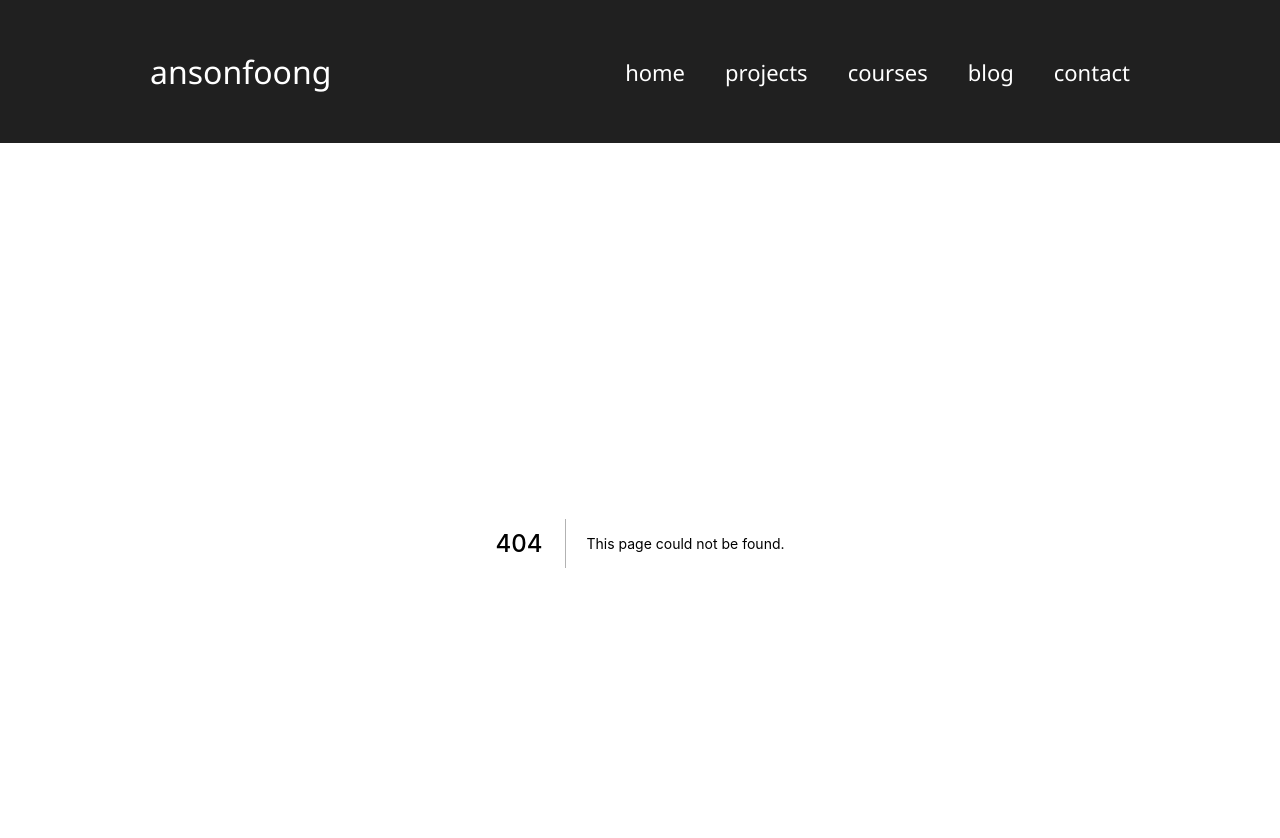
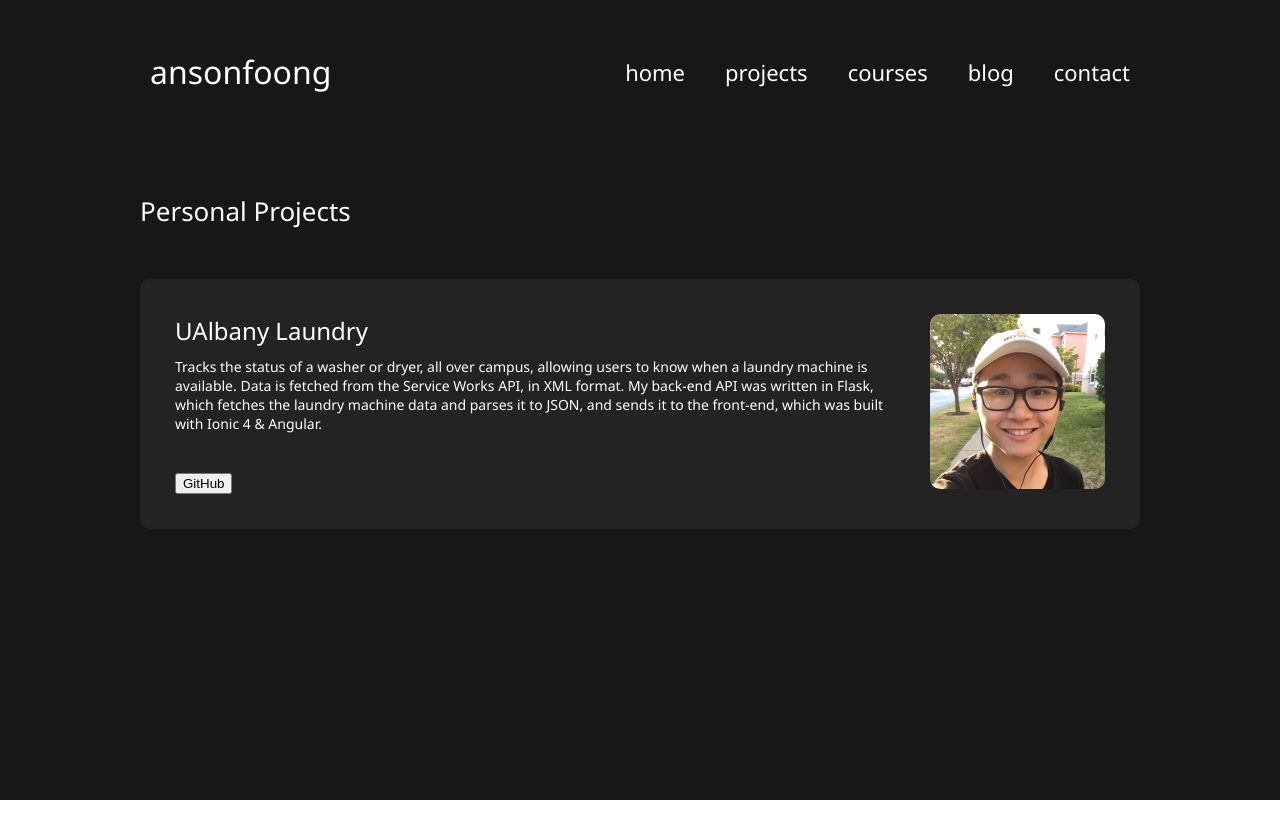
Before and after one commit to stuyy/ansonfoong, a Next.js app: page /projects in a window 1280 px wide. Before the commit this address had no page. Shown: the top 838 px of the page. After the commit the page ends 800 px from the top, so only its background shows below. Built offline with nearby package versions, Linux system fonts and the light colour scheme.

Commit message:
Create Project Card

```diff
--- a/src/components/Navigation/index.module.scss
+++ b/src/components/Navigation/index.module.scss
@@ -1,5 +1,5 @@
 .header {
-  background-color: #202020;
+  background-color: #171717;
   color: #fff;
   display: flex;
   align-items: center;
--- /dev/null
+++ b/src/components/Project/index.tsx
@@ -0,0 +1,27 @@
+import styles from "./project.module.scss";
+import Image from "next/image";
+
+export type ProjectComponentProps = {
+  title: string;
+  description: string;
+  src: string;
+};
+
+export const Project = ({ title, description, src }: ProjectComponentProps) => {
+  return (
+    <div className={styles["project-container"]}>
+      <div className={styles["project-container-body"]}>
+        <div className={styles["project-container-content"]}>
+          <h2>{title}</h2>
+          <p>{description}</p>
+        </div>
+        <div>
+          <button>GitHub</button>
+        </div>
+      </div>
+      <div>
+        <img src={src} alt={src} />
+      </div>
+    </div>
+  );
+};
--- /dev/null
+++ b/src/components/Project/project.module.scss
@@ -0,0 +1,40 @@
+.project-container {
+  width: 100%;
+  background-color: #232323;
+  border-radius: 10px;
+  padding: 35px;
+  display: flex;
+  justify-content: space-between;
+  & img {
+    width: 175px;
+    border-radius: 10px;
+  }
+}
+
+.project-container-body {
+  display: flex;
+  flex-direction: column;
+  justify-content: space-between;
+  width: 100%;
+  margin-right: 20px;
+}
+
+.project-container-content {
+  width: 100%;
+  & h2 {
+    font-weight: normal;
+  }
+  & p {
+    margin-top: 10px;
+    font-size: 14px;
+  }
+}
+
+.project-container-title {
+}
+
+.project-container-description {
+}
+
+.project-container-buttons {
+}
--- a/src/pages/home/index.tsx
+++ b/src/pages/home/index.tsx
@@ -5,7 +5,7 @@ import { HomeSection } from "../../components/HomeComponents/HomeSection";
 const HomePage: NextPage = () => {
   return (
     <div className="page">
-      <div className="home-page-body">
+      <div className="page-body">
         <HomeSection />
         <AboutSection />
       </div>
--- /dev/null
+++ b/src/pages/projects/index.tsx
@@ -0,0 +1,24 @@
+import { NextPage } from "next";
+import { Project } from "../../components/Project";
+import styles from "./projects-page.module.scss";
+
+const ProjectsPage: NextPage = () => {
+  return (
+    <div className="page">
+      <div className={styles["projects-page-body"]}>
+        <div className={styles["title-container"]}>
+          <h1>Personal Projects</h1>
+        </div>
+        <div className={styles["projects-content"]}>
+          <Project
+            title="UAlbany Laundry"
+            description="Tracks the status of a washer or dryer, all over campus, allowing users to know when a laundry machine is available. Data is fetched from the Service Works API, in XML format. My back-end API was written in Flask, which fetches the laundry machine data and parses it to JSON, and sends it to the front-end, which was built with Ionic 4 & Angular. "
+            src="/me.png"
+          />
+        </div>
+      </div>
+    </div>
+  );
+};
+
+export default ProjectsPage;
--- /dev/null
+++ b/src/pages/projects/projects-page.module.scss
@@ -0,0 +1,15 @@
+.projects-page-body {
+  margin: 0 auto;
+  width: 1000px;
+}
+
+.title-container {
+  padding: 50px 0;
+  & h1 {
+    font-weight: 500;
+    font-size: 26px;
+  }
+}
+
+.projects-content {
+}
--- a/src/styles/globals.css
+++ b/src/styles/globals.css
@@ -12,6 +12,13 @@ a {
   text-decoration: none;
 }
 
+h1,
+h2,
+h3,
+p {
+  margin: 0;
+}
+
 * {
   box-sizing: border-box;
 }
@@ -22,11 +29,11 @@ a {
 
 .page {
   min-height: calc(100% - 143px);
-  background-color: #202020;
+  background-color: #171717;
   color: #fff;
 }
 
-.home-page-body {
+.page-body {
   width: 100%;
   padding: 0 150px;
   margin: 0 auto;
```
